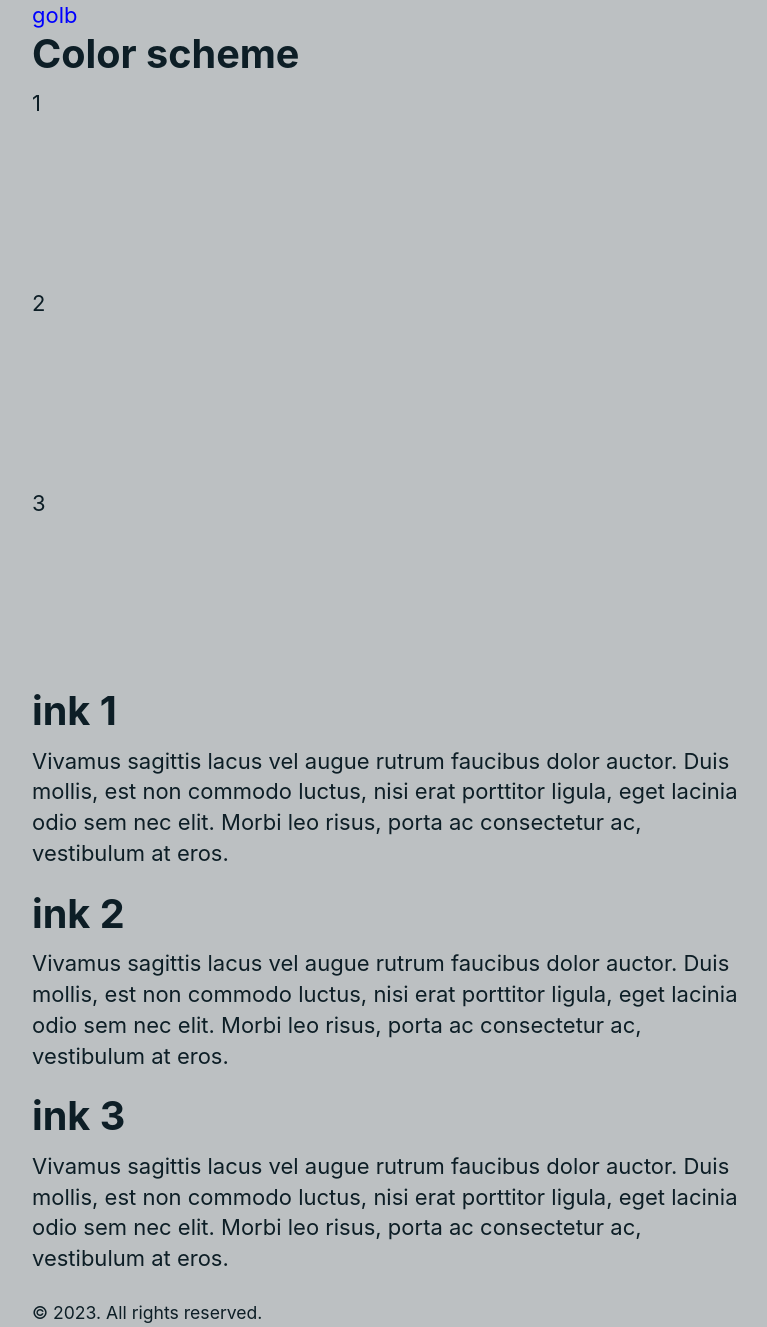
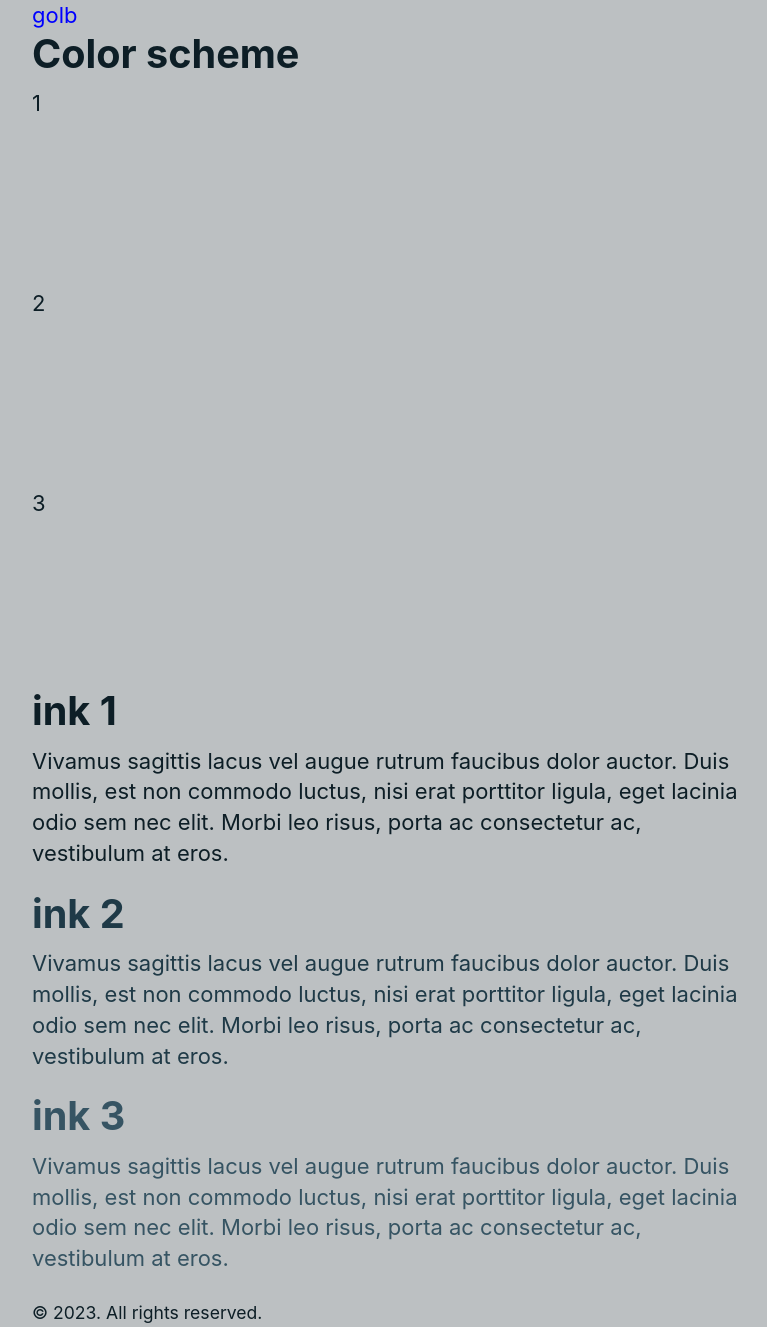
Before and after one commit to aflim/golb, a Jekyll site: the page built from color-scheme.md, in a window 1280 px wide. Shown: the whole page, without its empty margins (248-1015 px from the left). Built offline with Jekyll 4.4.1, drawn with Linux system fonts in a browser that asks for light colours.

Commit message:
Update color-scheme.md

```diff
--- a/color-scheme.md
+++ b/color-scheme.md
@@ -5,24 +5,24 @@ title: Color scheme
 
 <div>
   <section class="grid">
-    <div class="box bg-1 ink-1" style="height: 200px;">1</div>
-    <div class="box bg-2 ink-2" style="height: 200px;">2</div>
-    <div class="box bg-3 ink-3" style="height: 200px;">3</div>
+    <div class="bg-1 ink-1" style="height: 200px;">1</div>
+    <div class="bg-2 ink-2" style="height: 200px;">2</div>
+    <div class="bg-3 ink-3" style="height: 200px;">3</div>
   </section>
   <section>
-    <div class="ink-1">
+    <div class="ink-1" style="color: var(--ink-1);">
       <h1>ink 1</h1>
       <p>
         Vivamus sagittis lacus vel augue rutrum faucibus dolor auctor. Duis mollis, est non commodo luctus, nisi erat porttitor ligula, eget lacinia odio sem nec elit. Morbi leo risus, porta ac consectetur ac, vestibulum at eros.
       </p>
     </div>
-    <div class="ink-2">
+    <div class="ink-2" style="color: var(--ink-2);">
       <h1 class="ink-2">ink 2</h1>
       <p>
         Vivamus sagittis lacus vel augue rutrum faucibus dolor auctor. Duis mollis, est non commodo luctus, nisi erat porttitor ligula, eget lacinia odio sem nec elit. Morbi leo risus, porta ac consectetur ac, vestibulum at eros.
       </p>
     </div>
-    <div class="ink-3">
+    <div class="ink-3" style="color: var(--ink-3);">
       <h1>ink 3</h1>
       <p class="ink-3">
         Vivamus sagittis lacus vel augue rutrum faucibus dolor auctor. Duis mollis, est non commodo luctus, nisi erat porttitor ligula, eget lacinia odio sem nec elit. Morbi leo risus, porta ac consectetur ac, vestibulum at eros.
```
